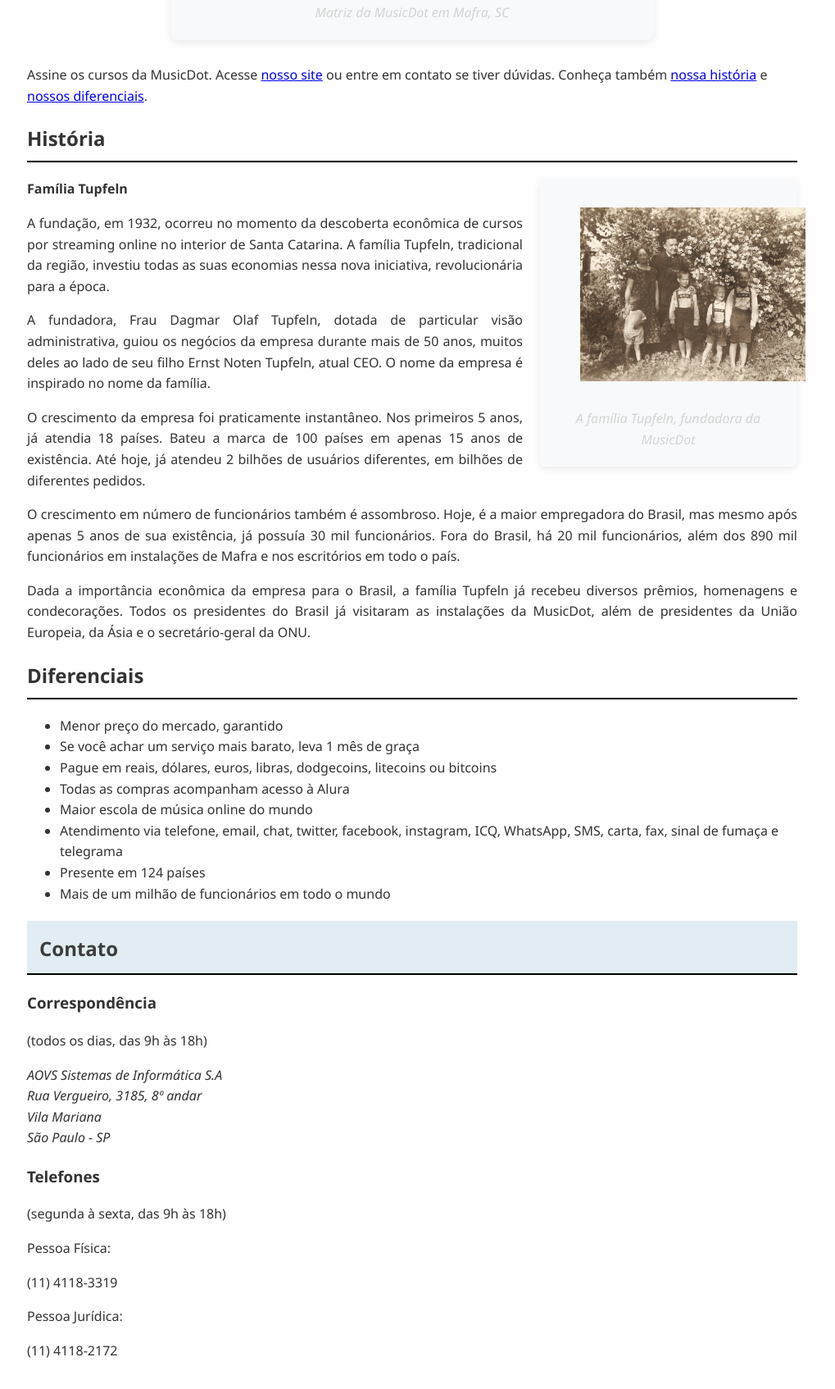
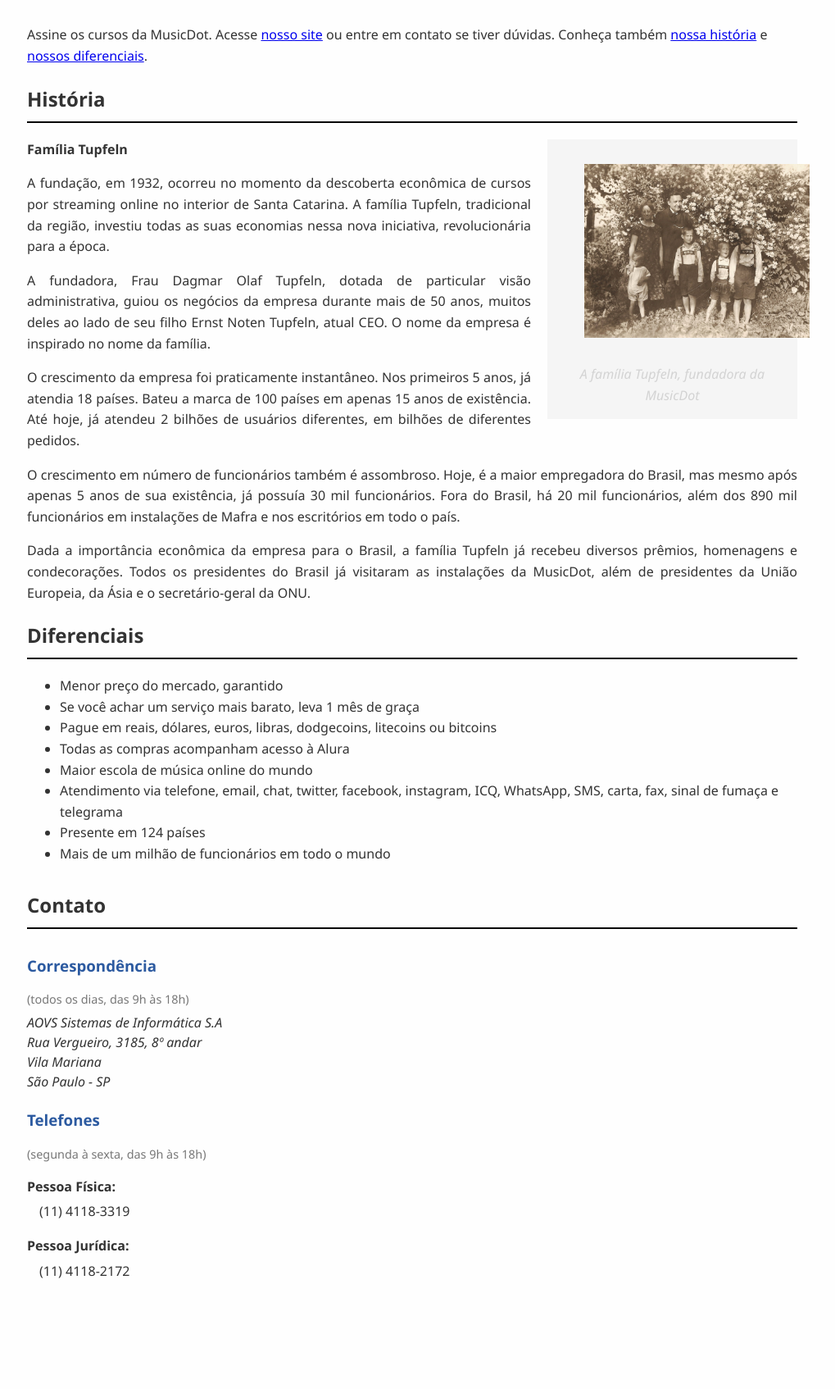
Before and after one commit to PernilTO/PernilTO.github.io, a plain HTML site: page sobre.html in a window 1280 px wide. Shown: the part 882-2576 px from the top of the page at 82% size, without its empty margins (137-1156 px from the left). After the commit the page ends 2500 px from the top, so only its background shows below. Drawn offline with Linux system fonts and the light colour scheme.

Commit message:
Tópico CSS, Atividade 6

```diff
--- a/css/style.css
+++ b/css/style.css
@@ -16,28 +16,23 @@
     background-color: #fefefe;
 }
 
-        figure:not(header figure) {
-        text-align: center;
-        background-color: var(--highlight);
-        padding: 20px;
-        margin: 35px auto;
-        border-radius: 8px;
-        box-shadow: 0 3px 8px rgba(0,0,0,0.08);
-        transition: transform 0.3s ease;
-        max-width: 900px;
-    }
-    body {
-            font-family: 'Segoe UI', Roboto, Oxygen, Ubuntu, Cantarell, 'Open Sans', 'Helvetica Neue', sans-serif;
-        }
 h1 {
     color: #3d3d3d;
     background-color: #E1EDF2;
     padding: 15px;
+    padding-bottom: 10px;
 }
+
 h2 {
     border-bottom: 2px solid #000000;
     padding-bottom: 8px;
 }
+
+h3 {
+    color: var(--primary-color);
+    margin: 20px 0 10px;
+}
+
 figure {
     text-align: center;
     background-color: whitesmoke;
@@ -45,34 +40,20 @@
     margin: 20px auto;
     max-width: 800px;
 }
+
 figure img {
     max-width: 100%;
     height: auto;
+    padding-top: 15px;
+    padding-bottom: 15px;
+    margin-left: 30px;
+    margin-right: 30px;
 }
+
 figcaption {
     color: lightgrey;
     margin-top: 10px;
     font-style: italic;
-        }
-        h1 {
-        padding-bottom: 10px;
-    }
-    figure img {
-    padding-top: 15px;padding-bottom: 15px;
-    }
-    html body figure figcaption{
-        margin-top: 10px;
-    }
-    html body figure figcaption{
-        margin-top: 10px;
-    }
-html body figure img{
-    margin-left: 30px;
-    margin-right: 30px;
-}
-html body figure img{
-    margin-left: 30px;
-    margin-right: 30px;
 }
 
 
@@ -88,13 +69,43 @@ figure.familia {
 }
 
 
-.historia-container {
-    position: relative;
-    overflow: hidden;
+.historia-texto {
+    text-align: justify;
 }
 
-.historia-texto {
-    text-align: justify;
+.diferenciais-list {
+    margin-bottom: 30px;
+}
+
+
+.contato-info {
+    margin-top: 30px;
+}
+
+.contato-horario {
+    font-size: 0.9em;
+    color: var(--light-text);
+    margin-bottom: 5px;
+}
+
+address {
+    font-style: normal;
+    margin: 0 0 20px;
+    line-height: 1.5;
+}
+
+.contato-tipo {
+    margin: 15px 0;
+}
+
+.contato-tipo p:first-child {
+    font-weight: bold;
+    margin-bottom: 5px;
+}
+
+.contato-detalhe {
+    margin: 0;
+    padding-left: 15px;
 }
 
 
@@ -110,18 +121,13 @@ h2#diferenciais {
         float: none;
         margin: 20px auto;
     }
+
+    .contato-detalhe {
+        padding-left: 0;
     }
-
-
-h1, h2#contato {
-    color: #3d3d3d;
-    background-color: #E1EDF2;
-    padding: 15px;
-    padding-bottom: 10px;
 }
-
-
-h2:not(#contato) {
-    border-bottom: 2px solid #000000;
-    padding-bottom: 8px;
+address {
+    font-style: italic;
+    margin: 0 0 20px;
+    line-height: 1.5;
 }
```
Lines whose indentation alone changed are shown as unchanged.
